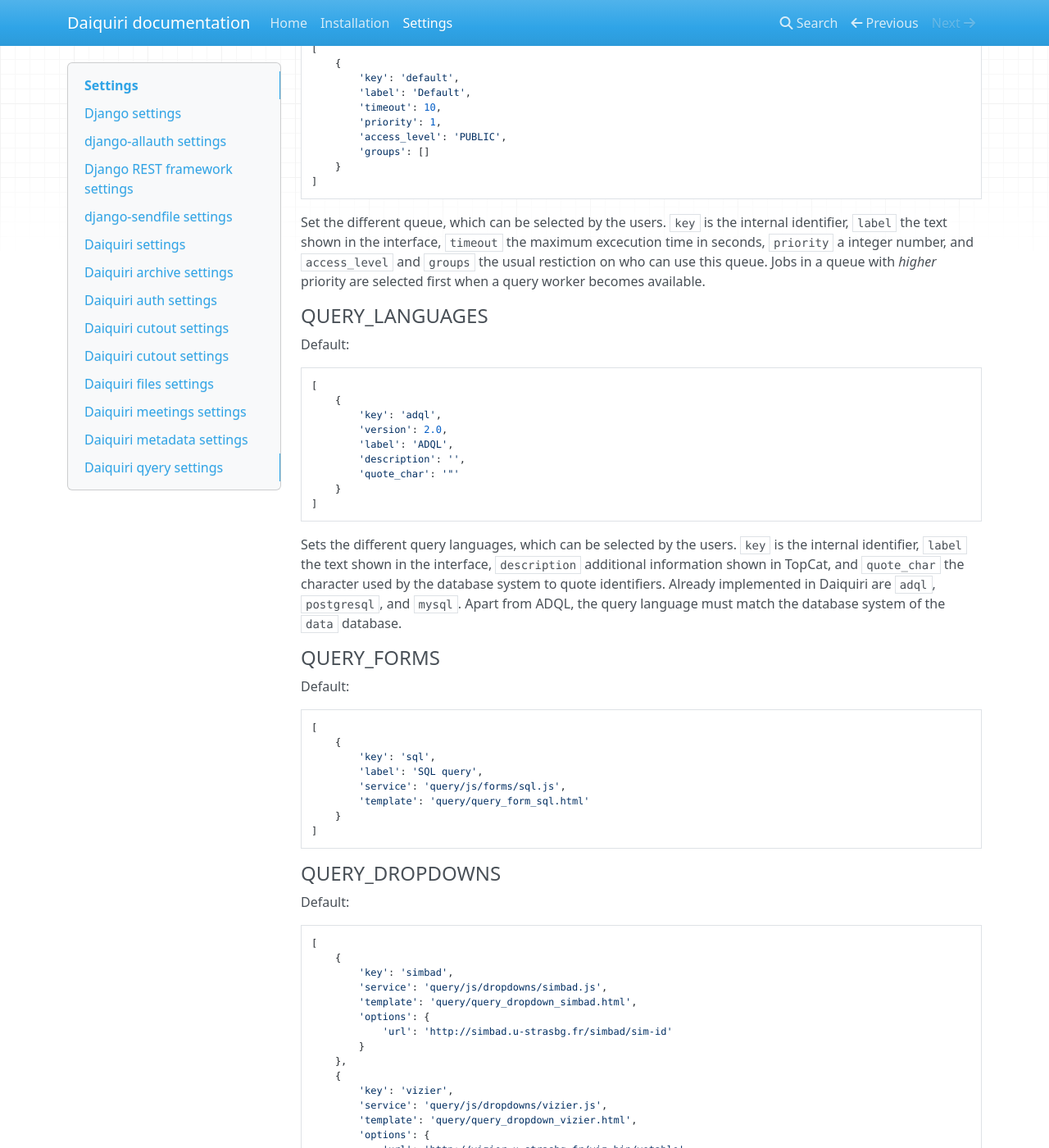
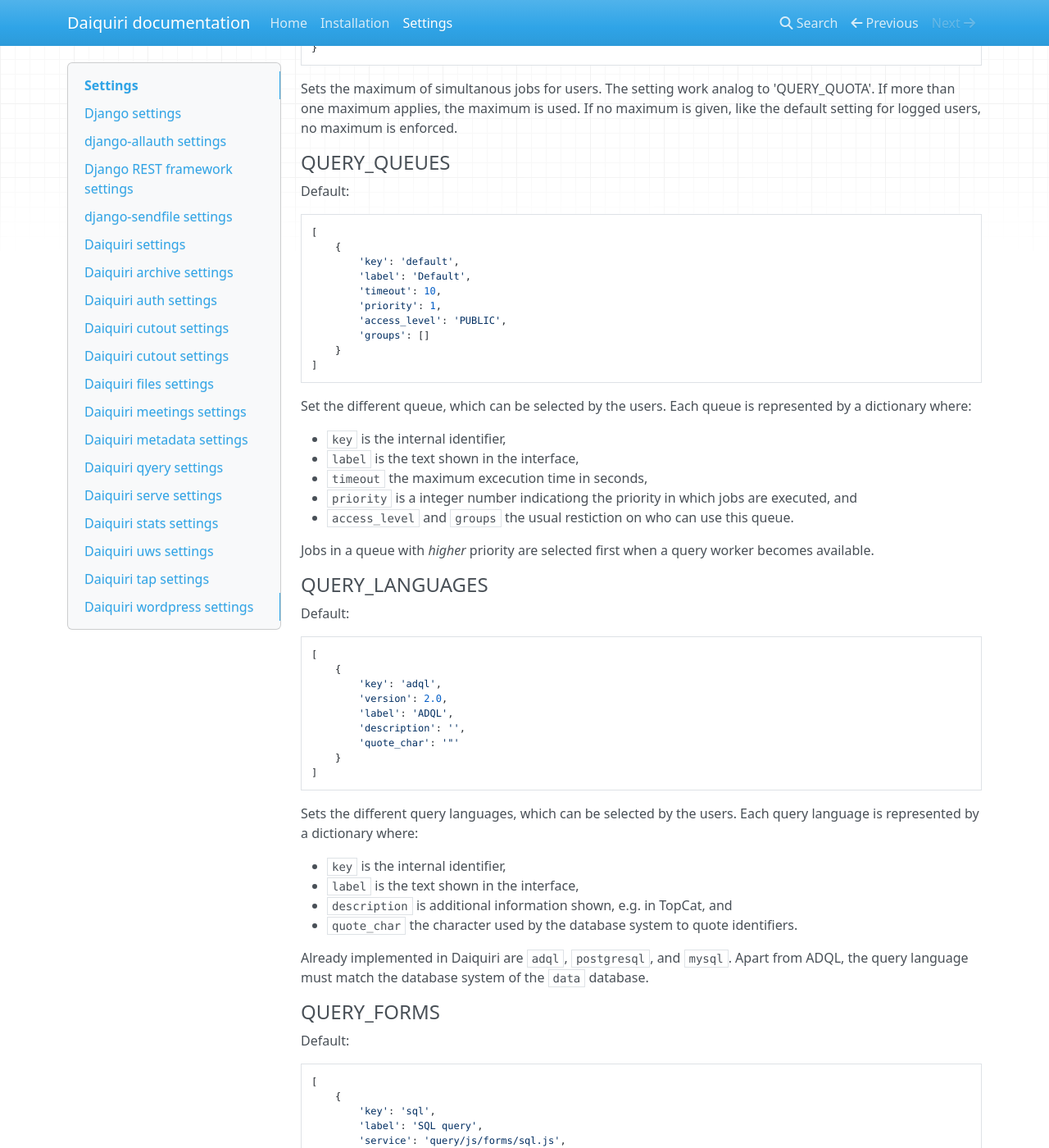
Before and after one commit to django-daiquiri/docs, an MkDocs documentation site: the page built from docs/settings.md, in a window 1280 px wide and 1400 px high, scrolled down 9895 px. Shown: the whole window at 82% size. Built offline with MkDocs 1.6.1, drawn with Linux system fonts in a browser that asks for light colours; nearby versions of some CDN libraries; some of the changed text lies outside the part shown.

Commit message:
Update settings.md

````diff
--- a/docs/settings.md
+++ b/docs/settings.md
@@ -1,7 +1,7 @@
 Settings
 ========
 
-A Daiquiri application can be customised using various settings. Since Daiquiri is based on Django, we use its [build-in settings system](https://docs.djangoproject.com/en/2.1/topics/settings/). Almost every setting has a default value, which is set in the `daiquiri.core.settings` module ([Code on github](https://github.com/aipescience/django-daiquiri/tree/master/daiquiri/core/settings)). All settings can be changed for your particular `app` in `config/settings/base.py` (app specific) or `config/settings/local.py` (machine specific). Most of the settings can and should be customized in this way. In particular, the following settings can be overridden:
+A Daiquiri application can be customised using various settings. Since Daiquiri is based on Django, we use its [build-in settings system](https://docs.djangoproject.com/en/2.1/topics/settings/). Almost every setting has a default value, which is set in the `daiquiri.core.settings` module ([Code on github](https://github.com/aipescience/django-daiquiri/tree/master/daiquiri/core/settings)). All settings can be changed for your particular `app` in `config/settings/base.py` (app specific) or `config/settings/local.py` (machine specific). Most of the settings can and should be customized in this way. In particular, the following settings can be overridden.
 
 
 Django settings
@@ -509,7 +521,15 @@
 ]
 ```
 
-Set the different queue, which can be selected by the users. `key` is the internal identifier, `label` the text shown in the interface, `timeout` the maximum excecution time in seconds, `priority` a integer number, and `access_level` and `groups` the usual restiction on who can use this queue. Jobs in a queue with *higher* priority are selected first when a query worker becomes available.
+Set the different queue, which can be selected by the users. Each queue is represented by a dictionary where:
+
+* `key` is the internal identifier,
+* `label` is the text shown in the interface,
+* `timeout` the maximum excecution time in seconds,
+* `priority` is a integer number indicationg the priority in which jobs are executed, and
+* `access_level` and `groups` the usual restiction on who can use this queue.
+
+Jobs in a queue with *higher* priority are selected first when a query worker becomes available.
 
 #### QUERY_LANGUAGES
 
@@ -527,7 +547,14 @@
 ]
 ```
 
-Sets the different query languages, which can be selected by the users. `key` is the internal identifier, `label` the text shown in the interface, `description` additional information shown in TopCat, and `quote_char` the character used by the database system to quote identifiers. Already implemented in Daiquiri are `adql`, `postgresql`, and `mysql`. Apart from ADQL, the query language must match the database system of the `data` database.
+Sets the different query languages, which can be selected by the users. Each query language is represented by a dictionary where:
+
+* `key` is the internal identifier,
+* `label` is the text shown in the interface,
+* `description` is additional information shown, e.g. in TopCat, and
+* `quote_char` the character used by the database system to quote identifiers.
+
+Already implemented in Daiquiri are `adql`, `postgresql`, and `mysql`. Apart from ADQL, the query language must match the database system of the `data` database.
 
 #### QUERY_FORMS
 
@@ -543,6 +570,15 @@
     }
 ]
 ```
+
+Sets the form available for the users in the query interface. Each form is represented by a dictionary where:
+
+* `key` is the internal identifier,
+* `label` is the text shown in the interface,
+* `service` the path AngularJS service containing the client side logic, and
+* `template` the path to the Django template with the markup for the form.
+
+Included in Daiquiri are `sql` and (simplyfied) `cone` and `box` services.
 
 #### QUERY_DROPDOWNS
 
@@ -570,13 +606,26 @@
 ]
 ```
 
+Sets the additional drop down menus above the SQL query interface available for the users. Each drop down is represented by a dictionary where:
+
+* `key` is the internal identifier,
+* `service` the path AngularJS service containing the client side logic,
+* `template` the path to the Django template with the markup, and
+* `options` additional options specific to the drop down.
+
+Included in Daiquiri are `simbad` and `vizier` services.
+
 #### QUERY_DOWNLOAD_DIR
 
 Default: `os.path.join(BASE_DIR, 'download')`
 
+Sets the absolute base path of the download files served by the query module in the local file system.
+
 #### QUERY_DEFAULT_DOWNLOAD_FORMAT
 
 Default: `'votable'`
+
+Sets the default download format.
 
 #### QUERY_DOWNLOAD_FORMATS
 
@@ -608,14 +657,33 @@
 ]
 ```
 
+Sets the available default download formats. Each format is represented by a dictionary where:
+
+* `key` is the internal identifier,
+* `extension` the file extension,
+* `content_type` the content type,
+* `label` the text shown in the interface, and
+* `help` a more verbose help text for the format.
+
+
+Daiquiri serve settings
+-----------------------
+
 #### SERVE_DOWNLOAD_DIR
 
 Default: `os.path.join(BASE_DIR, 'download')`
 
+Sets the absolute base path of the download files served by the serve module in the local file system.
 
 #### SERVE_RESOLVER
 
 Default: `None`
+
+Sets the a resolver class to handle references in tables served by the serve module.
+
+
+Daiquiri stats settings
+-----------------------
 
 #### STATS_RESOURCE_TYPES
 
@@ -646,22 +714,60 @@
 ]
 ```
 
+Sets the aggegated stats shown in the stats management overview.
+
+
+Daiquiri uws settings
+-----------------------
+
 #### UWS_RESOURCES
 
 Default: `[]`
+
+Configures UWS services (in addition to the TAP module). E.g.:
+
+```python
+{
+    'prefix': r'query',
+    'viewset': 'daiquiri.query.viewsets.UWSQueryJobViewSet',
+    'base_name': 'uws_query'
+}
+```
+
+where:
+
+* `prefix` is part of the base URL of the service (e.g. http://example.com/usw/query),
+* `viewset` is the ViewSet class handling the requests (neets to enherit from `daiquiri.jobs.viewsets.AsyncJobViewSet`), and
+* `base_name` a basename needed for the integration in the Django REST framework.
+
+
+Daiquiri tap settings
+-----------------------
 
 #### TAP_SCHEMA
 
 Default: `'TAP_SCHEMA'`
 
+Sets the name of the TAP schema. If more than one Daiquiri application is using the same `data` database, they cannot use the same TAP schema. Therefore the schema name TAP_SCHEMA is replaced before queries are submitted.
+
+
+Daiquiri wordpress settings
+--------------------------
+
 #### WORDPRESS_URL
 
 Default: `'/cms/'`
+
+Sets the base url of the WordPress instance.
 
 #### WORDPRESS_CLI
 
 Default: `'/opt/wp-cli/wp'`
 
+Sets the location of the `wp-cli` script on the local file system.
+
 #### WORDPRESS_PATH
 
 Default: `'/opt/wordpress'`
+
+Sets the location of the WordPress installation on the local file system.
````
Also changed, not shown: other parts of docs/settings.md (+14 -2 lines), docs/installation.md (+1 -1 lines).
